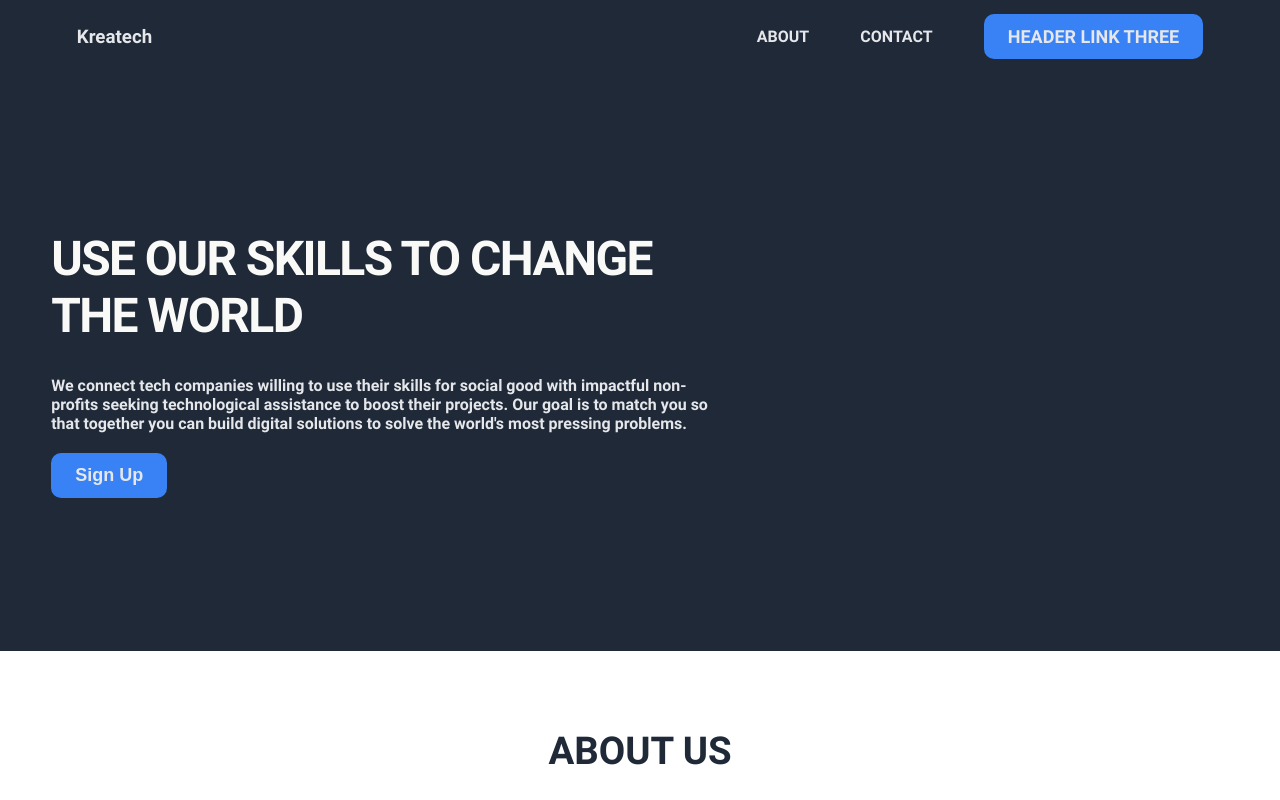
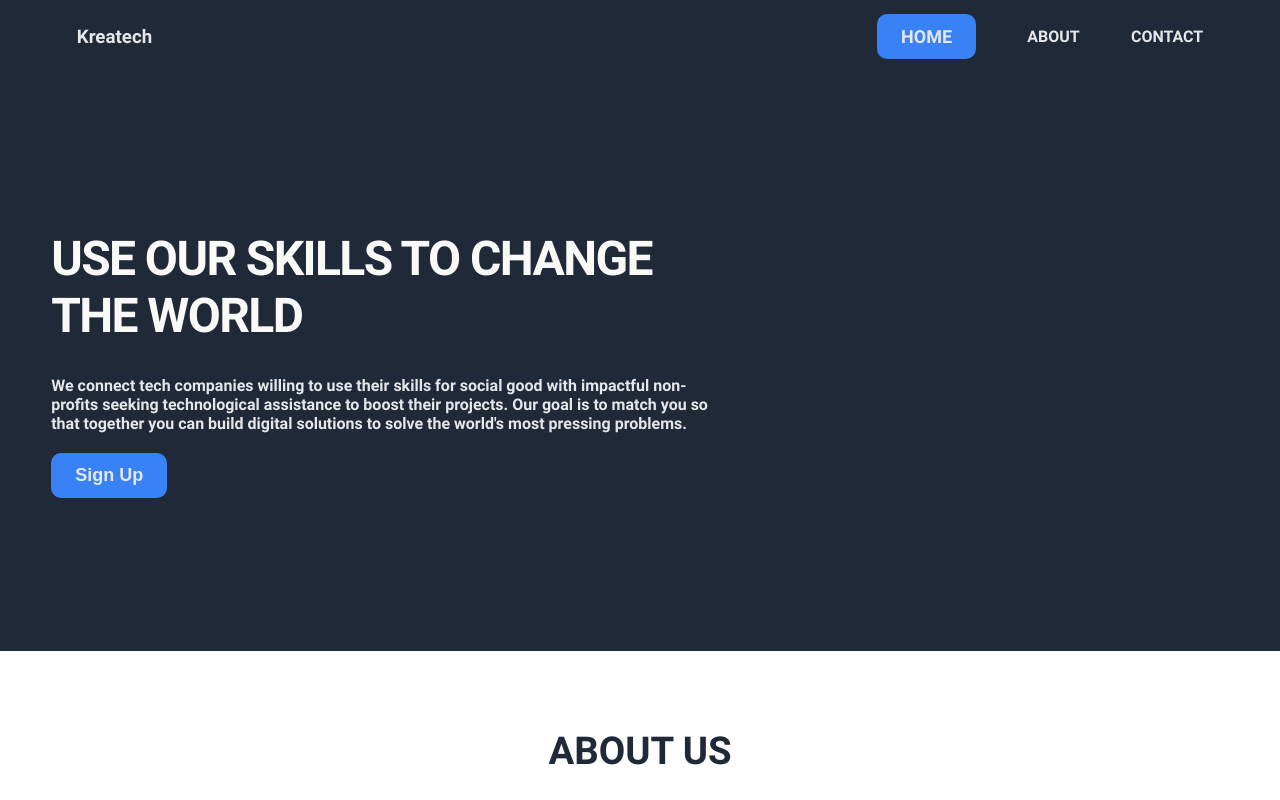
Before and after one commit to kudawoo2002/Template, a plain HTML site: page index.html in a window 1280 px wide. Shown: the top 800 px of the page. Drawn offline with Linux system fonts and the light colour scheme.

Commit message:
Updating of navbar

```diff
--- a/index.html
+++ b/index.html
@@ -12,13 +12,13 @@
       <nav class="main-navbar">
         <ul class="navbar">
           <li class="nav-item">
+            <a class="navbar-link btn" href="index.html">Home</a>
+          </li>
+          <li class="nav-item">
             <a class="navbar-link" href="pages/about.html">About</a>
           </li>
           <li class="nav-item">
             <a class="navbar-link" href="pages/contact.html">Contact</a>
-          </li>
-          <li class="btn nav-item">
-            <a class="navbar-link" href="#">Header Link Three</a>
           </li>
         </ul>
       </nav>
```
Also changed, not shown: pages/about.html (+3 -3 lines), pages/contact.html (+1 -1 lines).
